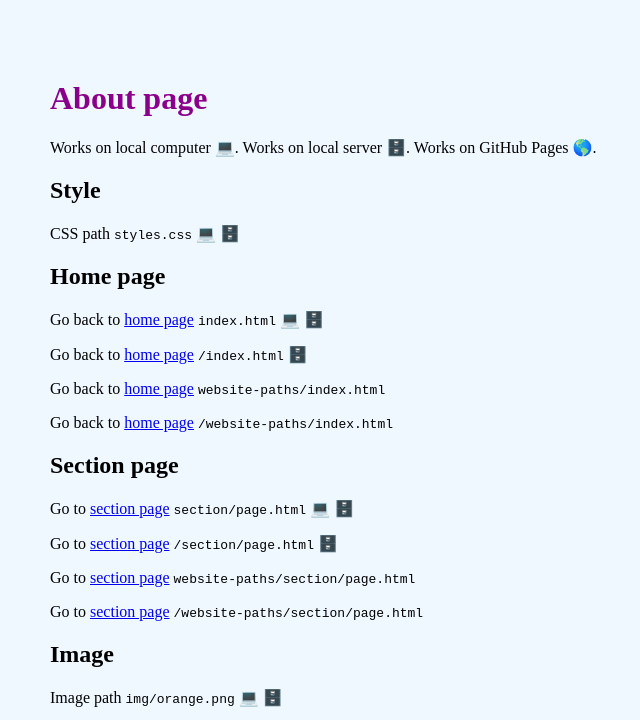
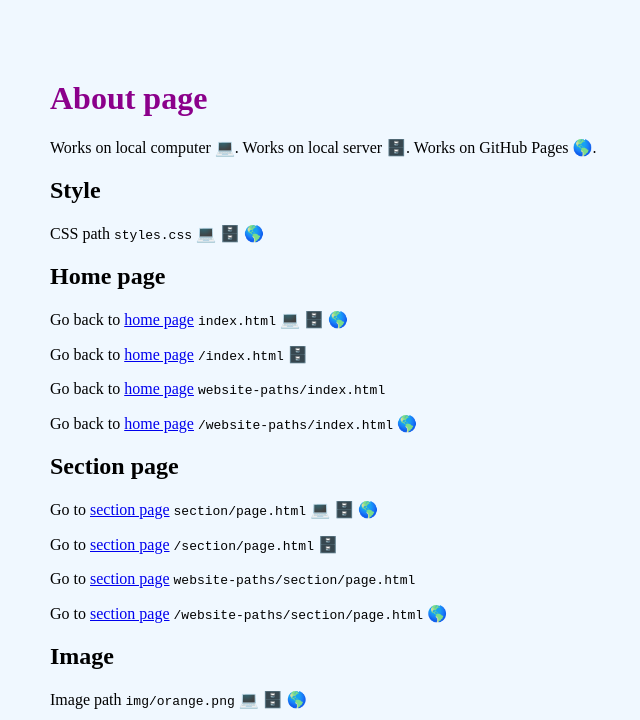
Before and after one commit to wigging/website-paths, a plain HTML site: page docs/about.html in a window 1280 px wide. Shown: the top 720 px of the page, without its empty margins (190-830 px from the left). Drawn offline with Linux system fonts and the light colour scheme.

Commit message:
Add github pages labels

```diff
--- a/docs/about.html
+++ b/docs/about.html
@@ -12,22 +12,22 @@
     <p>Works on local computer 💻. Works on local server 🗄️. Works on GitHub Pages 🌎.</p>
 
     <h2>Style</h2>
-    <p>CSS path <code>styles.css</code> 💻 🗄️</p>
+    <p>CSS path <code>styles.css</code> 💻 🗄️ 🌎</p>
 
     <h2>Home page</h2>
-    <p>Go back to <a href="index.html">home page</a> <code>index.html</code> 💻 🗄️</p>
+    <p>Go back to <a href="index.html">home page</a> <code>index.html</code> 💻 🗄️ 🌎</p>
     <p>Go back to <a href="/index.html">home page</a> <code>/index.html</code> 🗄️</p>
     <p>Go back to <a href="website-paths/index.html">home page</a> <code>website-paths/index.html</code></p>
-    <p>Go back to <a href="/website-paths/index.html">home page</a> <code>/website-paths/index.html</code></p>
+    <p>Go back to <a href="/website-paths/index.html">home page</a> <code>/website-paths/index.html</code> 🌎</p>
 
     <h2>Section page</h2>
-    <p>Go to <a href="section/page.html">section page</a> <code>section/page.html</code> 💻 🗄️</p>
+    <p>Go to <a href="section/page.html">section page</a> <code>section/page.html</code> 💻 🗄️ 🌎</p>
     <p>Go to <a href="/section/page.html">section page</a> <code>/section/page.html</code> 🗄️</p>
     <p>Go to <a href="website-paths/section/page.html">section page</a> <code>website-paths/section/page.html</code></p>
-    <p>Go to <a href="/website-paths/section/page.html">section page</a> <code>/website-paths/section/page.html</code></p>
+    <p>Go to <a href="/website-paths/section/page.html">section page</a> <code>/website-paths/section/page.html</code> 🌎</p>
 
     <h2>Image</h2>
-    <p>Image path <code>img/orange.png</code> 💻 🗄️</p>
+    <p>Image path <code>img/orange.png</code> 💻 🗄️ 🌎</p>
     <img src="img/orange.png" width="300">
 
     <p>Image path <code>/img/orange.png</code> 🗄️</p>
@@ -36,7 +36,7 @@
     <p>Image path <code>website-paths/img/orange.png</code></p>
     <img src="website-paths/img/orange.png" width="300">
 
-    <p>Image path <code>/website-paths/img/orange.png</code></p>
+    <p>Image path <code>/website-paths/img/orange.png</code> 🌎</p>
     <img src="/website-paths/img/orange.png" width="300">
 </body>
 </html>
```
Also changed, not shown: docs/index.html (+1 -1 lines), docs/section/page.html (+7 -7 lines).
